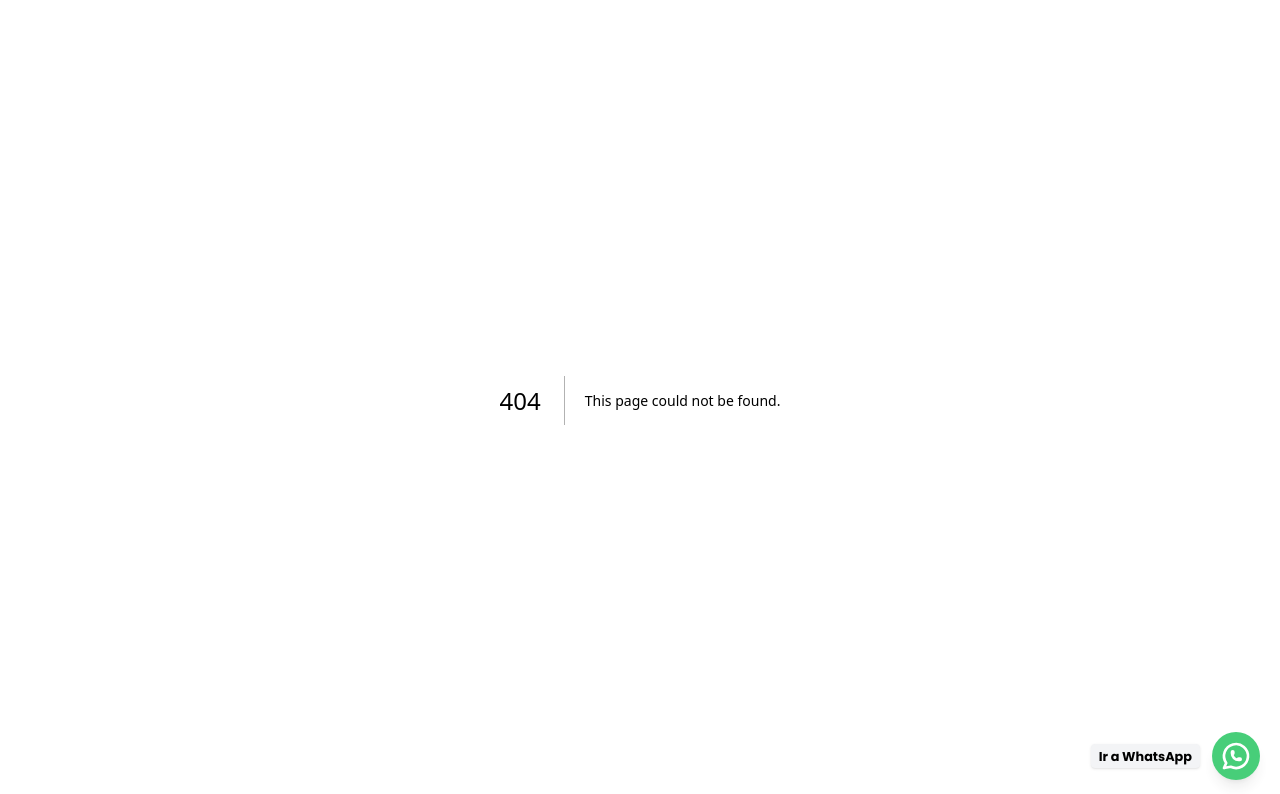
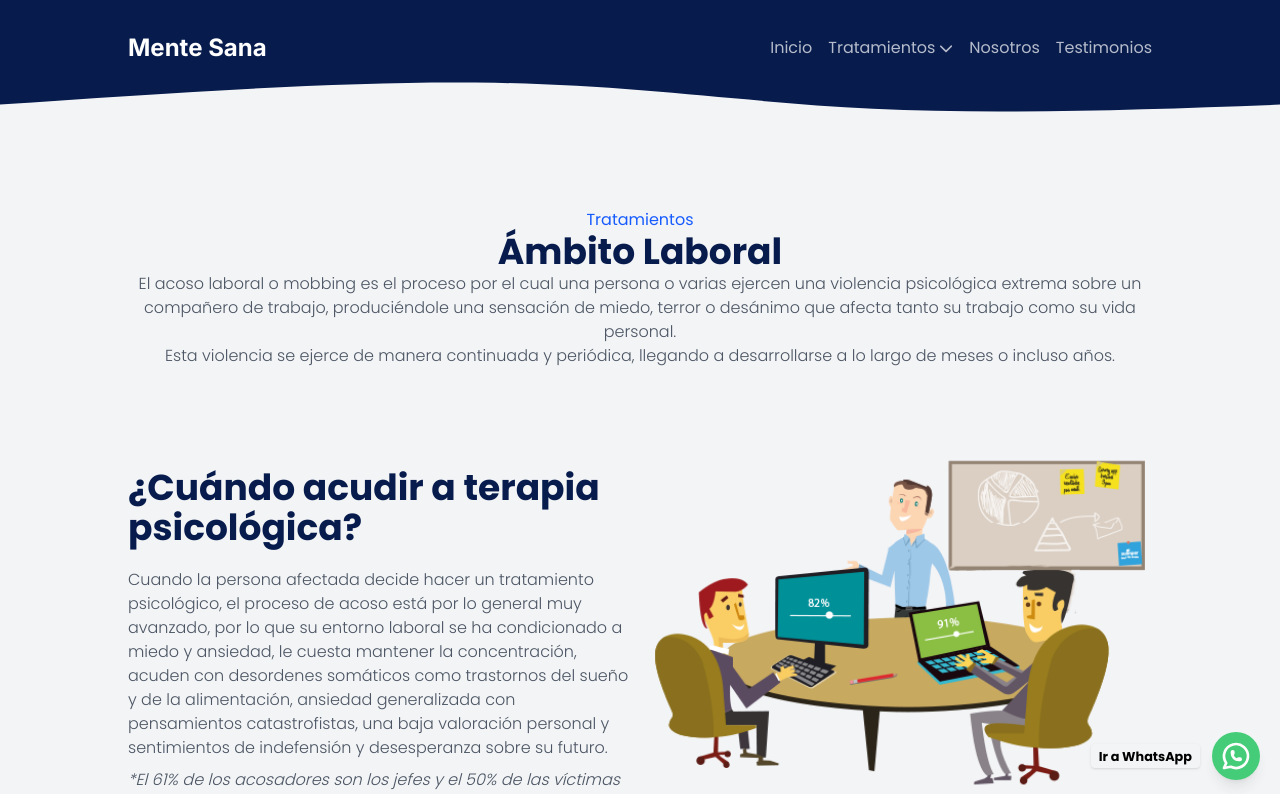
Before and after one commit to DarCkly666/mente-sana-psicologia, a Next.js app: page /ambito-social-laboral in a window 1280 px wide. Before the commit this address had no page. Shown: the top 794 px of the page. Built offline with nearby package versions, Linux system fonts and the light colour scheme.

Commit message:
Added AmbitoLaboral page

```diff
--- /dev/null
+++ b/src/app/ambito-social-laboral/page.tsx
@@ -0,0 +1,85 @@
+import SintomaItem from "@/components/sections/SintomaItem";
+import { fontPoppins, fontPoppins300, fontPoppins700 } from "@/utils/MyFonts";
+import Image from "next/image";
+import React from "react";
+
+export default function AmbitoSocialLaboral() {
+  return (
+    <main
+      className={`bg-gray-100 text-dark-blue relative ${fontPoppins300.className}`}
+    >
+      <div className="">
+        <div className="w-full h-24 text-dark-blue">
+          <svg
+            width="100%"
+            height="170%"
+            preserveAspectRatio="none"
+            id="svg"
+            fill="currentColor"
+            viewBox="0 0 1440 390"
+            xmlns="http://www.w3.org/2000/svg"
+          >
+            <path
+              d="M 0,400 L 0,150 C 158.53333333333336,137.73333333333335 317.0666666666667,125.46666666666667 458,140 C 598.9333333333333,154.53333333333333 722.2666666666667,195.86666666666667 883,202 C 1043.7333333333333,208.13333333333333 1241.8666666666668,179.06666666666666 1440,150 L 1440,400 L 0,400 Z"
+              stroke="none"
+              stroke-width="0"
+              fill-opacity="1"
+              transform="rotate(-180 720 200)"
+            ></path>
+          </svg>
+        </div>
+        <div className="pt-20 md:pt-28 text-center w-full px-6 sm:px-12 md:px-20 lg:px-32 2xl:px-72 py-28 space-y-5">
+          <div>
+            <p className={`text-light-blue ${fontPoppins.className}`}>
+              Tratamientos
+            </p>
+            <h2 className={`text-3xl md:text-4xl ${fontPoppins700.className}`}>
+              Ámbito Laboral
+            </h2>
+            <p className="text-gray-600">
+              El acoso laboral o mobbing es el proceso por el cual una persona o
+              varias ejercen una violencia psicológica extrema sobre un
+              compañero de trabajo, produciéndole una sensación de miedo, terror
+              o desánimo que afecta tanto su trabajo como su vida personal.
+            </p>
+            <p className="text-gray-600">
+              Esta violencia se ejerce de manera continuada y periódica,
+              llegando a desarrollarse a lo largo de meses o incluso años.
+            </p>
+            <div className="flex flex-col-reverse md:flex-row items-center gap-5 mt-20">
+              <div className="w-full md:w-1/2 text-start">
+                <p
+                  className={`text-3xl md:text-4xl py-5 ${fontPoppins700.className}`}
+                >
+                  ¿Cuándo acudir a terapia psicológica?
+                </p>
+                <p className="text-gray-600">
+                  Cuando la persona afectada decide hacer un tratamiento
+                  psicológico, el proceso de acoso está por lo general muy
+                  avanzado, por lo que su entorno laboral se ha condicionado a
+                  miedo y ansiedad, le cuesta mantener la concentración, acuden
+                  con desordenes somáticos como trastornos del sueño y de la
+                  alimentación, ansiedad generalizada con pensamientos
+                  catastrofistas, una baja valoración personal y sentimientos de
+                  indefensión y desesperanza sobre su futuro.
+                </p>
+                <p className="text-gray-600 mt-2 italic">
+                  *El 61% de los acosadores son los jefes y el 50% de las
+                  víctimas informan sufrir síntomas de depresión.
+                </p>
+              </div>
+              <div className="w-full md:w-1/2 grid place-items-center">
+                <Image
+                  src="/images/ambito-laboral.png"
+                  alt="Ansiedad y depresión"
+                  width={500}
+                  height={500}
+                />
+              </div>
+            </div>
+          </div>
+        </div>
+      </div>
+    </main>
+  );
+}
```
Also changed, not shown: public/images/ambito-laboral.png (added).
